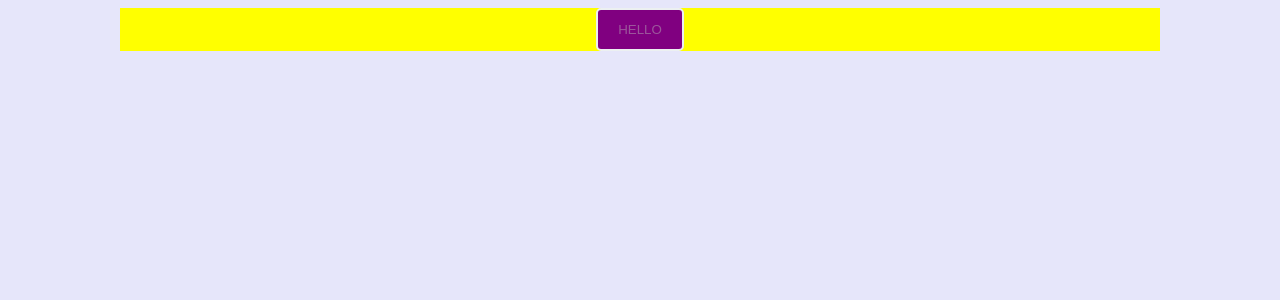
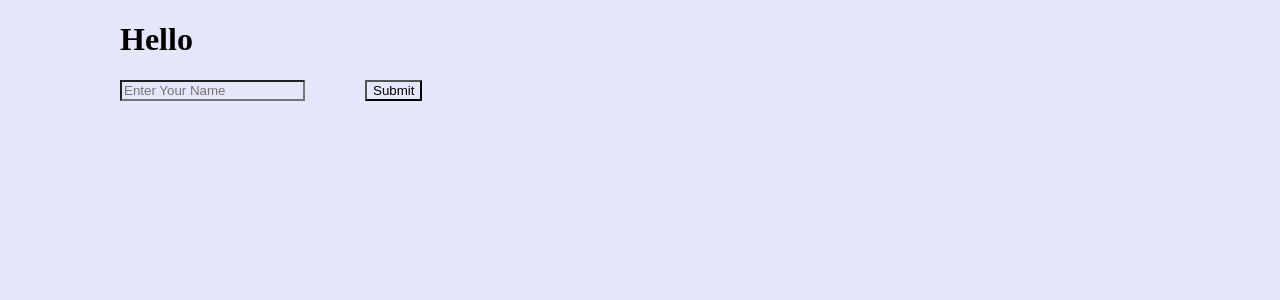
Before and after one commit to SharjeelAhmed2/react-learning, a React (Create React App) app: page / in a window 1280 px wide. Shown: the top 300 px of the page. Built offline with nearby package versions, Linux system fonts and the light colour scheme.

Commit message:
form hooks

```diff
--- /dev/null
+++ b/src/form/Form.jsx
@@ -0,0 +1,25 @@
+import React, { useState } from 'react';
+
+const Form = () =>
+{
+   const [name, Lastname] = useState();
+   const [fullname, FilledName] = useState();
+   const InputUser = (event) =>
+   {
+       Lastname(event.target.value);
+   }
+   const OnDominant =()=>
+   {
+       FilledName(name);
+   }
+      return (
+          <>
+          <h1>Hello {fullname}</h1>
+          <input placeholder="Enter Your Name" onChange={InputUser} value={name}/>
+          <button onClick={OnDominant}>Submit</button>
+          </>
+      );
+
+}
+
+export default Form;
--- a/src/index.js
+++ b/src/index.js
@@ -12,9 +12,10 @@ import * as something from './props/conditional/Input';
 import App from './hooks/challenge/App'
 import Digital from './hooks/Digital';
 import Background from './hooks/BackgroundChange/Background';
+import Form from './form/Form';
 ReactDOM.render(
   <>
-  <Background/>
+  <Form/>
 </>,
   document.getElementById('root')
 );
```
